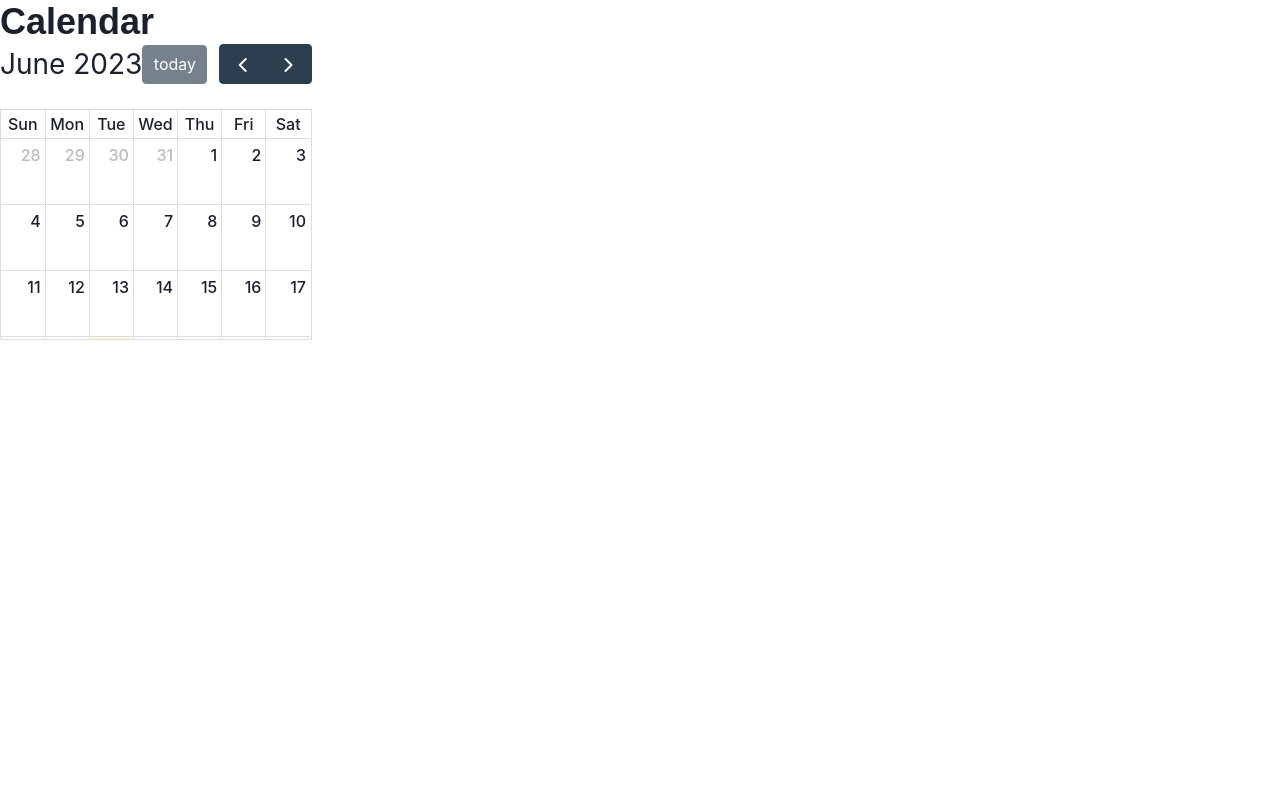
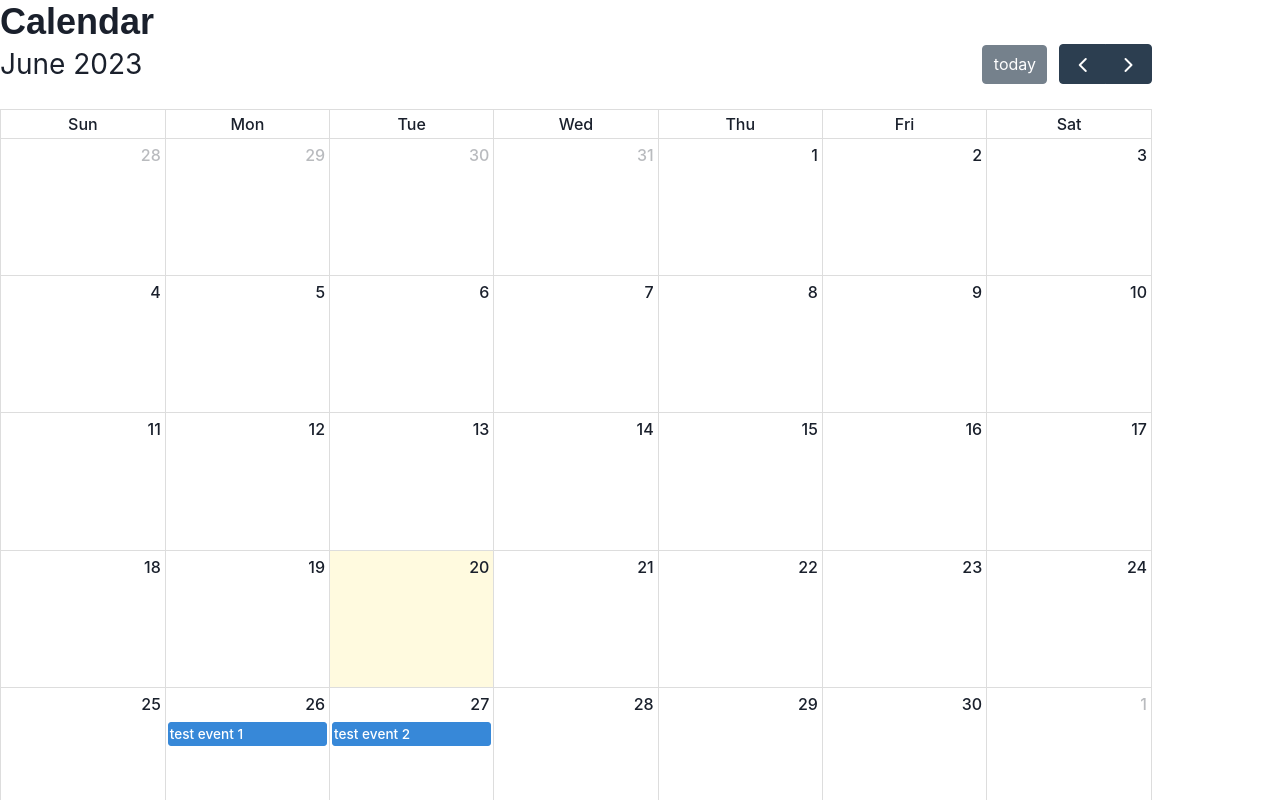
Before and after one commit to maxohsawa/sharecal, a React (Vite) app in the folder client/: page /calendar in a window 1280 px wide. Shown: the top 800 px of the page. Built offline with nearby package versions, Linux system fonts and the light colour scheme.

Commit message:
adds popup functionality on event click, has not yet implemented chakra modal ui

```diff
--- /dev/null
+++ b/client/src/components/EditModal.jsx
@@ -0,0 +1,38 @@
+import {
+  Button,
+  Modal,
+  ModalOverlay,
+  ModalContent,
+  ModalHeader,
+  ModalFooter,
+  ModalBody,
+  ModalCloseButton
+} from '@chakra-ui/react'
+
+const EditModal = ({ isOpen, onOpen, onClose }) => {
+
+  return (
+    <>
+      <Modal isOpen={isOpen} onClose={onClose}>
+        <ModalOverlay />
+        <ModalContent>
+          <ModalHeader>Modal Title</ModalHeader>
+          <ModalCloseButton />
+          <ModalBody>
+            <h3>STUFF</h3>
+          </ModalBody>
+
+          <ModalFooter>
+            <Button colorScheme='blue' mr={3} onClick={onClose}>
+              Close
+            </Button>
+            <Button variant='ghost'>Secondary Action</Button>
+          </ModalFooter>
+        </ModalContent>
+      </Modal>
+    </>
+  )
+
+}
+
+export default EditModal
--- /dev/null
+++ b/client/src/components/EventPopUp.css
@@ -0,0 +1,14 @@
+.event-pop-up {
+  position: absolute;
+  width: auto;
+  height: 60px;
+  padding: 10px;
+  background-color: rgba(255, 255, 255, 0.85);
+  border-radius: 8px;
+  border: 1px solid black;
+  z-index: 1;
+}
+
+.edit-button {
+
+}
--- /dev/null
+++ b/client/src/components/EventPopUp.jsx
@@ -0,0 +1,13 @@
+import { Box, Button } from '@chakra-ui/react';
+
+import './EventPopUp.css';
+
+const EventPopUp = ({ data, onOpen }) => {
+  return (
+    <Box className={'event-pop-up'} style={{left: data.x, top: data.y}}>
+      <Button className={'edit-button'} onClick={onOpen}>Edit</Button>
+    </Box>
+  )
+}
+
+export default EventPopUp
--- a/client/src/pages/Calendar.jsx
+++ b/client/src/pages/Calendar.jsx
@@ -1,20 +1,80 @@
-// import box from chakra
-import { Box, Heading } from "@chakra-ui/react";
+// import react hooks
+import { useState } from 'react';
+
+// import libraries
+import { v4 as uuidv4} from 'uuid';
+
+// import fullcalendar adapter and plugins
 import FullCalendar from '@fullcalendar/react' // must go before plugins
 import dayGridPlugin from '@fullcalendar/daygrid' // a plugin!
+import interactionPlugin from "@fullcalendar/interaction" // needed for dayClick
+
+// import box from chakra
+import { Box, Heading, useDisclosure } from "@chakra-ui/react";
+
+// import handlers
+import { handleDateClick, handleEventClick } from "../utils/calendarHandlers";
+
+// import components
+import EventPopUp from '../components/EventPopUp';
+import EditModal from '../components/EditModal';
 
 // fullcalendar.io react docs
   // https://fullcalendar.io/docs/react
+// additional calendar plugins
+  // https://fullcalendar.io/docs/plugin-index
+
+const wrapperStyle = {
+  width: "90vw",
+  height: "90vw"
+}
 
 function Calendar() {
+
+  const [events, setEvents ] = useState(
+    [
+      { id: uuidv4(), title: 'test event 1', date: '2023-06-26' },
+      { id: uuidv4(), title: 'test event 2', date: '2023-06-27' }
+    ]
+  )
+
+  const [eventClicked, setEventClicked ] = useState(false);
+  const [eventPopUpData, setEventPopUpData ] = useState({});
+
+  // chakra custom hook for modal
+  const { isOpen, onOpen, onClose } = useDisclosure();
+
+  const eventClickData = [
+    events, setEvents,
+    eventClicked, setEventClicked,
+    eventPopUpData, setEventPopUpData
+  ];
+
 	return (
 		<>
 			<Box>
 				<Heading>Calendar</Heading>
-        <FullCalendar
-          plugins={[ dayGridPlugin ]}
-          initialView="dayGridMonth"
+
+        <Box
+          style={wrapperStyle}
+        >
+
+          <FullCalendar
+            plugins={[ dayGridPlugin, interactionPlugin ]}
+            initialView="dayGridMonth"
+            events={events}
+            dateClick={(args) => handleDateClick(args, ...eventClickData)}
+            eventClick={(info) => handleEventClick(info, ...eventClickData)}
+          />
+
+          {eventClicked && <EventPopUp data={eventPopUpData} />}
+        </Box>
+        <EditModal
+          isOpen={isOpen}
+          onOpen={onOpen}
+          onClose={onClose}
         />
+
 			</Box>
 		</>
 	);
--- /dev/null
+++ b/client/src/utils/calendarHandlers.js
@@ -0,0 +1,37 @@
+// import libraries
+import { v4 as uuidv4 } from 'uuid';
+
+export const handleDateClick = (arg, events, setEvents, eventClicked, setEventClicked, eventPopUpData, setEventPopUpData) => {
+  console.log("date click event handling");
+  console.log(arg);
+  const newEvent = {
+    id: uuidv4(),
+    title: 'New Event',
+    date: arg.dateStr
+  }
+  console.log('new event id', newEvent.id);
+  setEvents([...events, newEvent]);
+}
+
+export const handleEventClick = (info, events, setEvents, eventClicked, setEventClicked, eventPopUpData, setEventPopUpData) => {
+
+  setEventClicked(!eventClicked);
+  // figure out what data we want to set in the eventPopUpData stateful variable
+  // info.event.id
+  console.log('info', info);
+  console.log('info id', info.event.id);
+  console.log('info.event.title: ' + info.event.title);
+  console.log('info.jsEvent.pageX, pageY: ' + info.jsEvent.pageX + ',' + info.jsEvent.pageY);
+  console.log('info.view.type: ' + info.view.type);
+  // use setEventPopUpData to set state
+  setEventPopUpData({
+    id: info.event.id,
+    title: info.event.title,
+    x: info.jsEvent.pageX,
+    y: info.jsEvent.pageY
+  });
+
+
+  // change the border color just for fun
+  info.el.style.borderColor = 'red';
+}
--- a/package.json
+++ b/package.json
@@ -11,6 +11,7 @@
   "author": "",
   "license": "ISC",
   "dependencies": {
-    "concurrently": "^8.2.0"
+    "concurrently": "^8.2.0",
+    "uuid": "^9.0.0"
   }
 }
```
Also changed, not shown: 1 other file (tests, documents, lock files or other folders).
